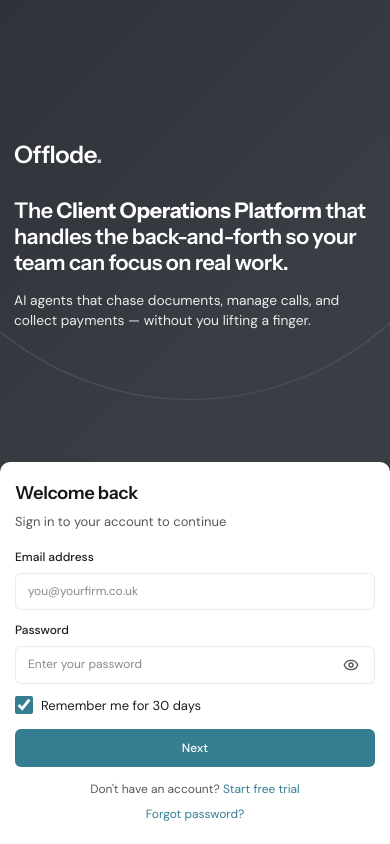
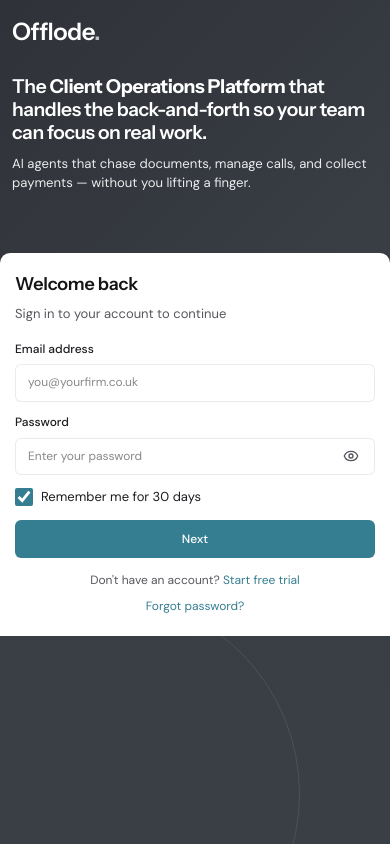
Before and after one commit to Offlode-platform/front_end, a Next.js app: page /login in a window 390 px wide. Built offline with nearby package versions, Linux system fonts and the light colour scheme; no server answers.

Commit message:
Update login page styles for improved layout and responsiveness, adjusting padding, flex properties, and font sizes for better user experience on various screen sizes.

```diff
--- a/src/styles/offlode-login.css
+++ b/src/styles/offlode-login.css
@@ -347,7 +347,10 @@
   }
 
   .login-page .login-left {
-    padding: 28px 18px 22px;
+    flex: 0 0 auto;
+    min-height: 34vh;
+    justify-content: flex-start;
+    padding: 20px 16px 12px;
   }
 
   .login-page .login-hero h1 {
@@ -422,16 +425,19 @@
 
 @media (max-width: 480px) {
   .login-page .login-left {
-    padding: 22px 14px 16px;
+    min-height: 30vh;
+    padding: 14px 12px 8px;
   }
 
   .login-page .login-hero h1 {
-    font-size: 1.35rem;
+    font-size: 1.2rem;
     max-width: none;
+    margin-bottom: 10px;
   }
 
   .login-page .login-hero p {
-    font-size: 0.86rem;
+    font-size: 0.82rem;
+    line-height: 1.45;
   }
 
   .login-page .login-right {
```
